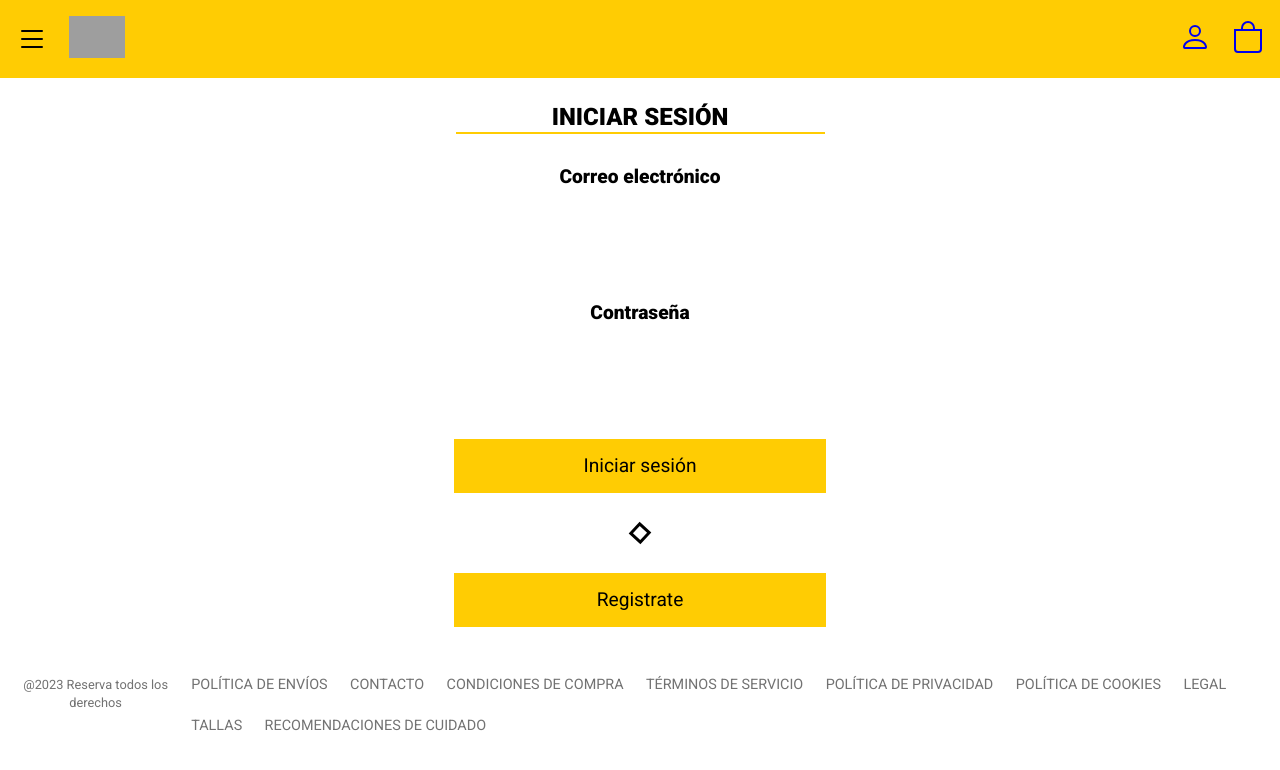
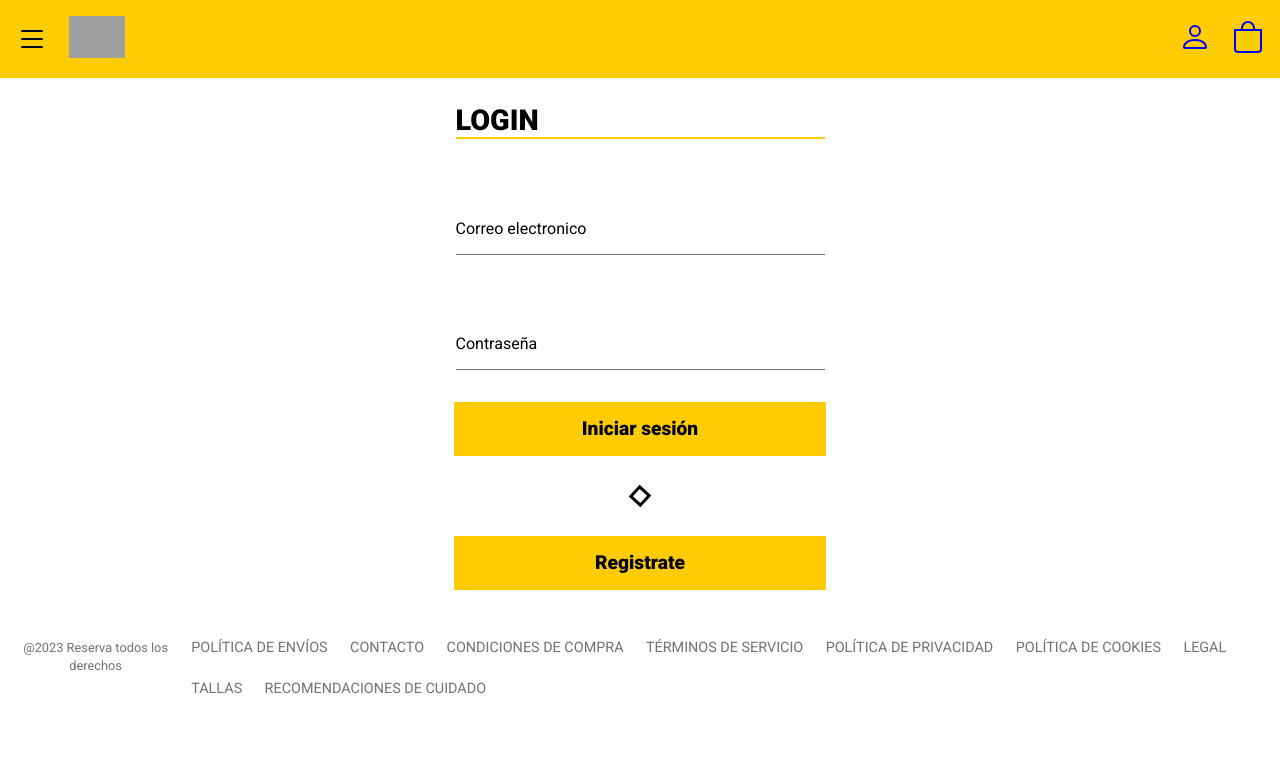
Before and after one commit to carlosjesus954/Tienda-Ogs, a React (Vite) app: page /contact in a window 1280 px wide. Shown: the top 770 px of the page. Built offline with nearby package versions, Linux system fonts and the light colour scheme; grey boxes are pictures that could not be loaded.

Commit message:
Formulario con efecto realizado y algunos cambios mas / en registro salen mas campos - falta validar lo basico el formulario

```diff
--- a/app/css/base/index.css
+++ b/app/css/base/index.css
@@ -336,4 +336,21 @@ body {
   margin-right: auto;
 }
 
+.Btn-reutilizable {
+  background-color: #ffcc03;
+  border-style: none;
+  padding: 1rem;
+  width: 100%;
+  max-width: 23.3rem;
+  cursor: pointer;
+  font-size: 1.2rem;
+  transition: 0.2s;
+  font-weight: bolder;
+}
+
+.Btn-reutilizable:hover {
+  background-color: black;
+  color: white;
+}
+
 /*# sourceMappingURL=index.css.map */
--- a/app/css/layout/index.css
+++ b/app/css/layout/index.css
@@ -521,20 +521,6 @@
 .Clothes-btn--smallColor {
   border-bottom: 0.125rem solid #ffcc03;
 }
-.Clothes-btn {
-  background-color: #ffcc03;
-  border-style: none;
-  padding: 1rem;
-  width: 100%;
-  max-width: 23.3rem;
-  cursor: pointer;
-  font-size: 1.2rem;
-  transition: 0.2s;
-}
-.Clothes-btn:hover {
-  background-color: black;
-  color: white;
-}
 .Clothes-container {
   display: flex;
   flex-flow: column nowrap;
@@ -626,30 +612,57 @@
   text-align: center;
 }
 .Contact-h2 {
-  margin-bottom: 2rem;
+  text-align: start;
+  margin-bottom: 4rem;
   border-bottom: 0.125rem solid #ffcc03;
+  width: 100%;
   max-width: 23.0625rem;
   margin-left: auto;
   margin-right: auto;
   text-transform: uppercase;
+  font-size: 1.8rem;
 }
 .Contact-form {
   display: flex;
   flex-flow: column nowrap;
   justify-content: center;
   align-items: center;
+  gap: 4rem;
+  margin-bottom: 2rem;
+  width: 100%;
+  max-width: 23.0625rem;
+  margin-left: auto;
+  margin-right: auto;
+}
+.Contact-container {
+  width: 100%;
+  position: relative;
+  display: flex;
+  flex-flow: column nowrap;
+  justify-content: center;
+  align-items: center;
   gap: 2rem;
-  margin-bottom: 2rem;
 }
 .Contact-label {
-  font-size: 1.2rem;
-  font-weight: bolder;
+  font-size: 1rem;
+  font-weight: lighter;
+  position: absolute;
+  left: 0;
+  transition: top 0.5s ease-out;
+}
+.Contact-label--filled {
+  top: -1rem;
+  opacity: 0.5;
 }
 .Contact-input {
-  padding: 1rem;
+  padding: 1rem 0rem 1rem 0rem;
   border-style: none;
   width: 100%;
   max-width: 23.0625rem;
+  border-bottom: solid 1px rgb(114, 114, 114);
+  background-color: none;
+  outline: none;
+  cursor: pointer;
 }
 .Contact-container--rotate {
   width: 1rem;
--- a/src/app/components/BtnComponent.jsx
+++ b/src/app/components/BtnComponent.jsx
@@ -1,3 +1,3 @@
 export default function BtnComponent(props) {
-  return <button className="Clothes-btn">{props.value}</button>;
+  return <button className="Btn-reutilizable">{props.value}</button>;
 }
--- a/src/app/components/FormComponent.jsx
+++ b/src/app/components/FormComponent.jsx
@@ -1,30 +1,77 @@
 import { NavLink } from "react-router-dom";
 import BtnComponent from "../components/BtnComponent";
 
+import { useClickId } from "../hooks/useClickId";
+import { useContext } from "react";
+import { AuthContext } from "../../context/AuthContext";
+import { useForm } from "../hooks/useForm";
+
 export const FormComponent = (props) => {
+  const { contact, contactExtra } = useContext(AuthContext);
+  const { onClickShow, onClickHidden, clickId } = useClickId();
+  const { formState, onInputChange } = useForm();
+
   return (
     <main className="Main Wrapper">
       <section className="Main-contact Contact">
         <h2 className="Contact-h2">{props.title}</h2>
         <form action="#" className="Contact-form">
-          <label htmlFor="email" className="Contact-label">
-            Correo electrónico
+          {contact.map((inp) => {
+            const { type, label, id } = inp;
+            return (
+              <div className="Contact-container" key={id}>
+                <label
+                  htmlFor={id}
+                  className={`Contact-label ${
+                    formState[id] || clickId === id
+                      ? "Contact-label--filled"
+                      : ""
+                  }`}
+                >
+                  {label}
                 </label>
                 <input
-            type="email"
-            id="email"
-            name="email"
+                  type={type}
+                  id={id}
+                  name={id}
+                  value={formState[id] || ""}
                   className="Contact-input"
+                  onChange={onInputChange}
+                  onClick={() => onClickShow(id)}
+                  onBlur={() => onClickHidden(id, formState)}
                 />
-          <label htmlFor="password" className="Contact-label">
-            Contraseña
+              </div>
+            );
+          })}
+          {props.formExtra &&
+            contactExtra.map((inpu) => {
+              const { type, label, id } = inpu;
+
+              return (
+                <div className="Contact-container" key={id}>
+                  <label
+                    htmlFor={id}
+                    className={`Contact-label ${
+                      formState[id] || clickId === id
+                        ? "Contact-label--filled"
+                        : ""
+                    }`}
+                  >
+                    {label}
                   </label>
                   <input
-            type="password"
-            id="password"
-            name="password"
+                    type={type}
+                    id={id}
+                    name={id}
+                    value={formState[id] || ""}
                     className="Contact-input"
+                    onChange={onInputChange}
+                    onClick={() => onClickShow(id)}
+                    onBlur={() => onClickHidden(id, formState)}
                   />
+                </div>
+              );
+            })}
         </form>
         <NavLink to={props.to1}>
           <BtnComponent value={props.btnTitle1} />
--- /dev/null
+++ b/src/app/hooks/useClickId.js
@@ -0,0 +1,20 @@
+import { useState } from "react";
+
+export const useClickId = () => {
+  const [clickId, setClickId] = useState(null);
+
+  const onClickShow = (inputId) => {
+    setClickId(inputId);
+  };
+
+  const onClickHidden = (id, formState) => {
+    if (!formState[id]) {
+      setClickId("");
+    }
+  };
+  return {
+    onClickShow,
+    onClickHidden,
+    clickId,
+  };
+};
--- /dev/null
+++ b/src/app/hooks/useForm.js
@@ -0,0 +1,24 @@
+import { useState } from "react";
+
+export const useForm = (initialForm = {}) => {
+  const [formState, setFormState] = useState(initialForm);
+
+  const onInputChange = ({ target }) => {
+    const { name, value } = target;
+    console.log({ name, value });
+    setFormState({
+      ...formState,
+      [name]: value,
+    });
+  };
+
+  const onResetForm = () => {
+    setFormState(initialForm);
+  };
+  return {
+    ...formState,
+    formState,
+    onInputChange,
+    onResetForm,
+  };
+};
--- a/src/app/pages/ContactPage.jsx
+++ b/src/app/pages/ContactPage.jsx
@@ -3,12 +3,13 @@ import { FormComponent } from "../components/FormComponent";
 export const ContactPage = () => {
   return (
     <FormComponent
-      title={"Iniciar sesión"}
+      title={"Login"}
       btnRegistro={true}
       btnTitle1={"Iniciar sesión"}
       btnTitle2={"Registrate"}
       to1={"conectado"}
       to2={"registro"}
+      formExtra={false}
     />
   );
 };
--- a/src/app/pages/RegistroPage.jsx
+++ b/src/app/pages/RegistroPage.jsx
@@ -7,6 +7,7 @@ export const RegistroPage = () => {
       btnRegistro={false}
       btnTitle1={"Registrate"}
       to1={"contact"}
+      formExtra={true}
     />
   );
 };
--- a/src/context/Provider.jsx
+++ b/src/context/Provider.jsx
@@ -490,6 +490,30 @@ const accesorios = [
     element4: "Este artículo NO admite devolución",
   },
 ];
+const contact = [
+  {
+    id: 1,
+    label: "Correo electronico",
+    type: "email",
+  },
+  {
+    id: 2,
+    label: "Contraseña",
+    type: "password",
+  },
+];
+const contactExtra = [
+  {
+    id: 3,
+    label: "Nombre",
+    type: "text",
+  },
+  {
+    id: 4,
+    label: "Apellidos",
+    type: "text",
+  },
+];
 export const Provider = ({ children }) => {
   return (
     <AuthContext.Provider
@@ -506,6 +530,8 @@ export const Provider = ({ children }) => {
         paranoia,
         momoney,
         accesorios,
+        contact,
+        contactExtra,
       }}
     >
       {children}
--- a/src/scss/base/_global.scss
+++ b/src/scss/base/_global.scss
@@ -24,3 +24,18 @@ body {
   margin-left: auto;
   margin-right: auto;
 }
+.Btn-reutilizable {
+  background-color: v.$colorPrincipal;
+  border-style: none;
+  padding: 1rem;
+  width: 100%;
+  max-width: 23.3rem;
+  cursor: pointer;
+  font-size: 1.2rem;
+  transition: 0.2s;
+  font-weight: bolder;
+}
+.Btn-reutilizable:hover {
+  background-color: black;
+  color: white;
+}
--- a/src/scss/layout/_cloths.scss
+++ b/src/scss/layout/_cloths.scss
@@ -90,20 +90,7 @@
   &-btn--smallColor {
     border-bottom: 0.125rem solid v.$colorPrincipal;
   }
-  &-btn {
-    background-color: v.$colorPrincipal;
-    border-style: none;
-    padding: 1rem;
-    width: 100%;
-    max-width: 23.3rem;
-    cursor: pointer;
-    font-size: 1.2rem;
-    transition: 0.2s;
-  }
-  &-btn:hover {
-    background-color: black;
-    color: white;
-  }
+
   &-container {
     @include m.flex(column nowrap, center, start, 1rem);
     margin-bottom: 2rem;
--- a/src/scss/layout/_contact.scss
+++ b/src/scss/layout/_contact.scss
@@ -4,26 +4,49 @@
 .Contact {
   text-align: center;
   &-h2 {
-    margin-bottom: 2rem;
+    text-align: start;
+    margin-bottom: 4rem;
     border-bottom: 0.125rem solid v.$colorPrincipal;
+    width: 100%;
     max-width: 23.0625rem;
     margin-left: auto;
     margin-right: auto;
     text-transform: uppercase;
+    font-size: 1.8rem;
   }
   &-form {
+    @include m.flex(column nowrap, center, center, 4rem);
+    margin-bottom: 2rem;
+    width: 100%;
+    max-width: 23.0625rem;
+    margin-left: auto;
+    margin-right: auto;
+  }
+  &-container {
+    width: 100%;
+    position: relative;
     @include m.flex(column nowrap, center, center, 2rem);
-    margin-bottom: 2rem;
   }
   &-label {
-    font-size: 1.2rem;
-    font-weight: bolder;
+    font-size: 1rem;
+    font-weight: lighter;
+    position: absolute;
+    left: 0;
+    transition: top 0.5s ease-out;
+  }
+  &-label--filled {
+    top: -1rem;
+    opacity: 0.5;
   }
   &-input {
-    padding: 1rem;
+    padding: 1rem 0rem 1rem 0rem;
     border-style: none;
     width: 100%;
     max-width: 23.0625rem;
+    border-bottom: solid 1px v.$colorLetra2;
+    background-color: none;
+    outline: none;
+    cursor: pointer;
   }
   &-container--rotate {
     width: 1rem;
```
Also changed, not shown: 2 other files (tests, documents, lock files or other folders). Lines whose indentation alone changed are shown as unchanged.
